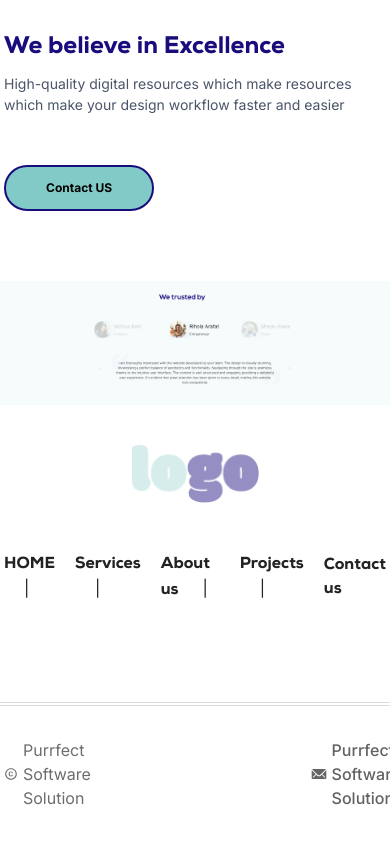
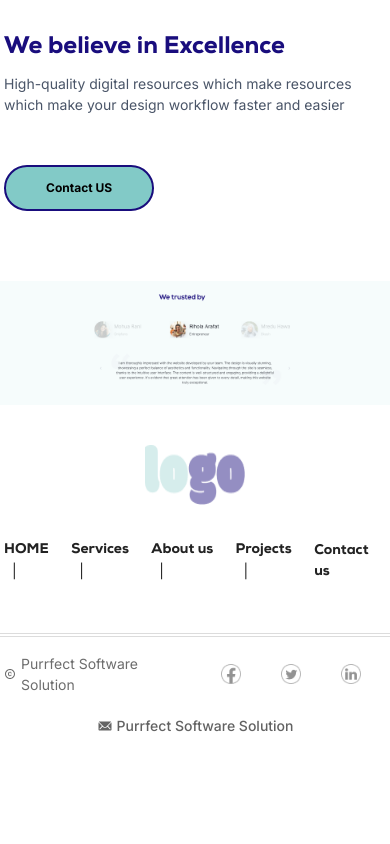
Before and after one commit to sakibtamim/Purrfect-Software-Ltd-demo-, a Next.js app: page / in a window 390 px wide. Shown: the part 3622-4466 px from the top of the page. After the commit the page ends 4382 px from the top, so only its background shows below. Built offline with nearby package versions, Linux system fonts and the light colour scheme.

Commit message:
feat: enhance Footer components; improve layout and styling for better user experience

```diff
--- a/app/components/footer/Footer.jsx
+++ b/app/components/footer/Footer.jsx
@@ -11,35 +11,35 @@ const Footer = () => {
     <>
       <section className="">
         <Container>
-          <div className="pb-[49px]">
+          <div className="lg:pb-[49px] pb-[34px]">
             <Image
               src="/footerlogo.png"
               alt="Footer Logo"
               height={96}
               width={127}
-              className=" block mx-auto"
+              className=" block mx-auto lg:h-fit lg:w-fit h-[60px] w-[100px]"
             />
           </div>
-          <div className="pb-[100px]">
-            <ul className="flex items-center justify-center gap-x-5 text-[16px] text-[#222222] font-[Nexa]">
+          <div className="lg:pb-[100px] pb-[50px]">
+            <ul className="flex items-center justify-center lg:gap-x-5 gap-x-2  lg:text-[16px] text-[14px] text-[#222222] font-[Nexa]">
               <li>
                 <Link href="/">
-                  HOME <span className="pl-5 font-inter">|</span>
+                  HOME <span className="lg:pl-5 pl-2 font-inter ">|</span>
                 </Link>
               </li>
               <li>
                 <Link href="/">
-                  Services <span className="pl-5 font-inter">|</span>
+                  Services <span className="lg:pl-5 pl-2 font-inter ">|</span>
                 </Link>
               </li>
               <li>
                 <Link href="/">
-                  About us <span className="pl-5 font-inter">|</span>
+                  About us <span className="lg:pl-5 pl-2 font-inter ">|</span>
                 </Link>
               </li>
               <li>
                 <Link href="/">
-                  Projects <span className="pl-5 font-inter">|</span>
+                  Projects <span className="lg:pl-5 pl-2 font-inter ">|</span>
                 </Link>
               </li>
               <li>
@@ -50,33 +50,51 @@ const Footer = () => {
         </Container>
       </section>
       <div className="h-1 border-b border-b-[#DCDCDC] border-t border-t-[#DCDCDC]"></div>
-      <section className=" pt-8 pb-[38px]">
+      <section className=" lg:pt-8 pt-4  lg:pb-[38px] pb-6">
         <Container>
-          <div className="flex items-center justify-between">
-            <div className="w-[20%] flex items-center gap-x-[5px]">
+          <div className="flex flex-wrap items-center justify-between lg:gap-y-0  gap-y-5">
+            <div className="lg:w-[20%] w-[50%] flex items-center lg:justify-start justify-center gap-x-[5px]">
               <span>
-                <MdCopyright className="text-[14px] text-[#6D6D6D]" />
+                <MdCopyright className="lg:text-[14px] text-[12px] text-[#6D6D6D]" />
               </span>
-              <h6 className="text-[16px] text-[#6D6D6D] font-inter font-normal">
+              <h6 className="lg:text-[16px] text-[14px] text-[#6D6D6D] font-inter font-normal">
                 Purrfect Software Solution
               </h6>
             </div>
-            <div className="w-[20%] flex items-center gap-x-10">
+            <div className="lg:w-[20%] w-[50%] flex items-center lg:justify-start justify-center  gap-x-10">
               <Link href="">
-                <Image src="/fb.png" alt="Facebook" height={24} width={24} />
+                <Image
+                  src="/fb.png"
+                  alt="Facebook"
+                  height={24}
+                  width={24}
+                  className="lg:w-fit lg:-h-fit h-5 w-5"
+                />
               </Link>
               <Link href="">
-                <Image src="/tw.png" alt="Facebook" height={24} width={24} />
+                <Image
+                  src="/tw.png"
+                  alt="Facebook"
+                  height={24}
+                  width={24}
+                  className="lg:w-fit lg:-h-fit h-5 w-5"
+                />
               </Link>
               <Link href="">
-                <Image src="/in.png" alt="Facebook" height={24} width={24} />
+                <Image
+                  src="/in.png"
+                  alt="Facebook"
+                  height={24}
+                  width={24}
+                  className="lg:w-fit lg:-h-fit h-5 w-5"
+                />
               </Link>
             </div>
-            <div className="w-[20%] flex items-center gap-x-1">
+            <div className="lg:w-[20%] w-full flex items-center lg:justify-start justify-center  gap-x-1">
               <span>
-                <IoIosMail className="text-[#656565] text-[18px]" />
+                <IoIosMail className="text-[#656565] lg:text-[18px] text-[16px]" />
               </span>{" "}
-              <p className="text-[16px] text-[#626262] font-inter font-medium">
+              <p className="lg:text-[16px] text-[14px]  text-[#626262] font-inter font-medium">
                 Purrfect Software Solution
               </p>
             </div>
```
